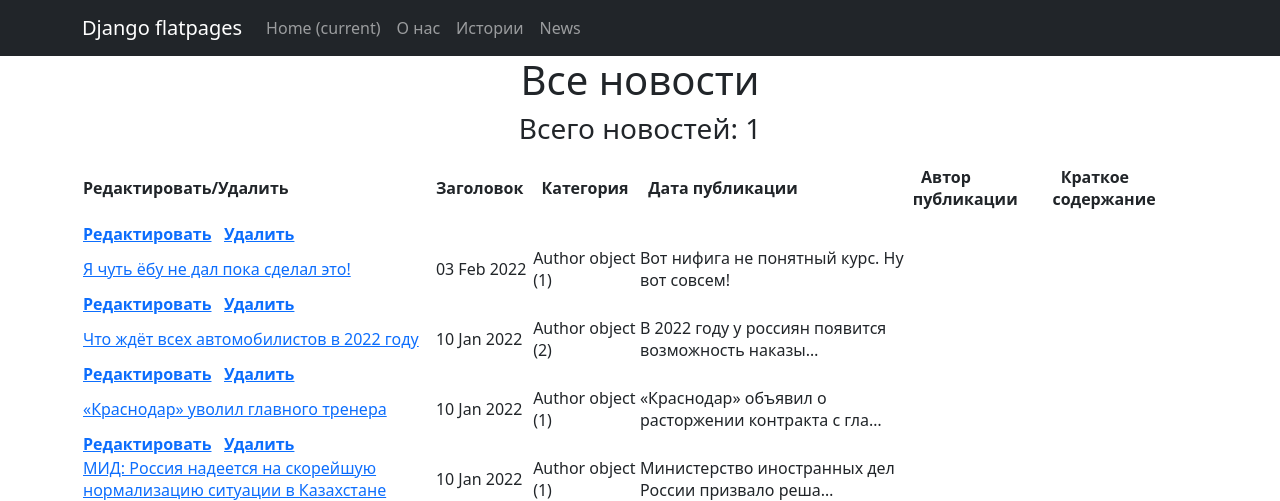
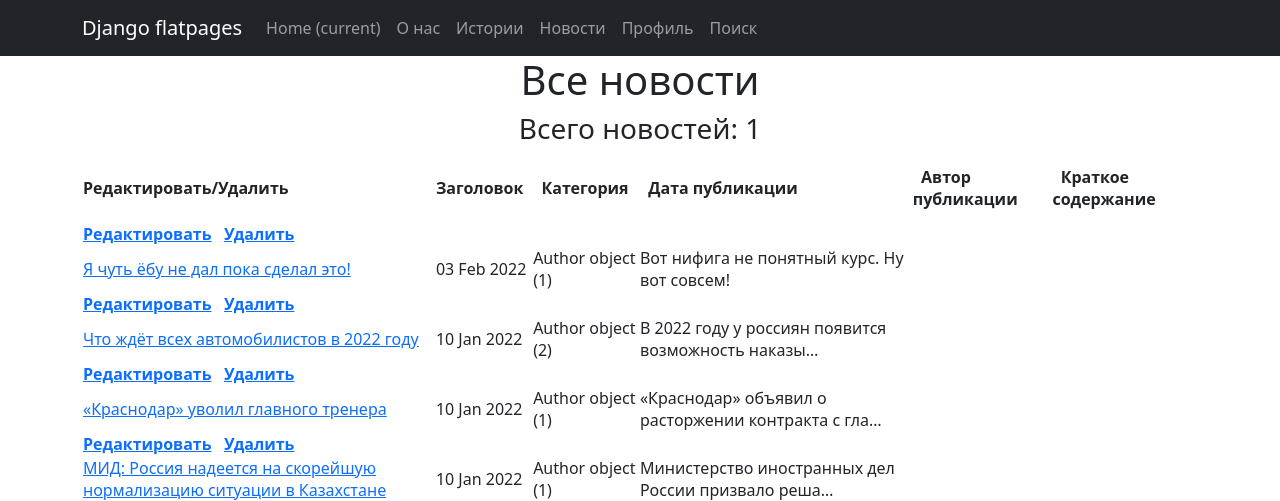
Before and after one commit to NightMarmot/NewsPortal, a Django app: page /post/ in a window 1280 px wide. Shown: the top 501 px of the page. Run offline with Django 4.2, Linux system fonts and the light colour scheme; data comes from the database, SQL or seed files in the repository; parts of the project's set-up code (start-up, migrations or seed data) failed here and were passed over; some libraries are stand-ins or nearby versions.

Commit message:
Add files via upload

```diff
--- a/templates/flatpages/default.html
+++ b/templates/flatpages/default.html
@@ -40,8 +40,15 @@
                         <li class="nav-item">
                             <a class="nav-link" href="/font_2/">Истории</a>
                         </li>
+
                         <li class="nav-item">
-                            <a class="nav-link" href="/post/">News</a>
+                            <a class="nav-link" href="/post/">Новости</a>
+                        </li>
+                        <li class="nav-item">
+                            <a class="nav-link" href="/account/profile/">Профиль</a>
+                        </li>
+                         <li class="nav-item">
+                            <a class="nav-link" href="/post/search/">Поиск</a>
                         </li>
                     </ul>
                 </div>
```
